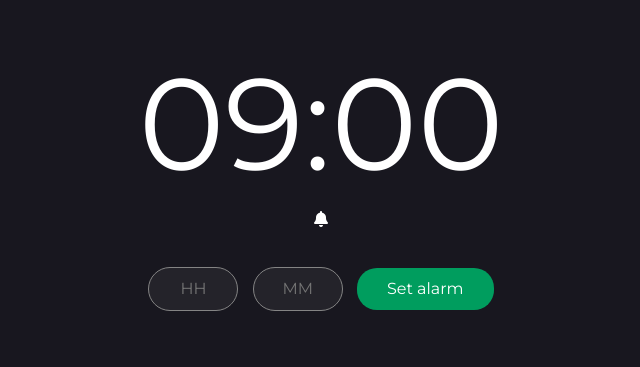
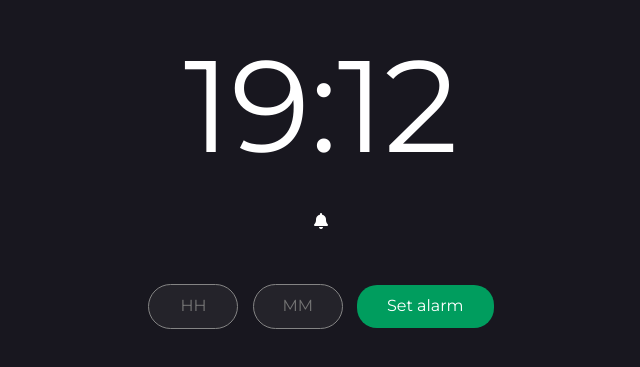
Before and after one commit to bernardoyewole/alarm, a plain HTML site: page index.html in a window 1280 px wide. Shown: the part 215-582 px from the top of the page, without its empty margins (319-959 px from the left). Drawn offline with Linux system fonts and the light colour scheme; files whose address does not match are found by name.

Commit message:
Time Now Working

```diff
--- /dev/null
+++ b/assets/script/app.js
@@ -0,0 +1,18 @@
+'use strict';
+
+import { onEvent, select, selectAll } from "./utils.js";
+
+const timeNow = select('.time-now');
+const alarmTime = select('.alarm-time');
+const hour = select('.hour');
+const minute = select('.minute');
+
+setInterval(setTime, 1000);
+
+function setTime() {
+    let today = new Date();
+    let hr = today.getHours();
+    let min = today.getMinutes();
+
+    timeNow.innerText = `${hr}:${min}`;
+}
--- a/style/index.css
+++ b/assets/style/index.css
@@ -31,12 +31,12 @@ main {
     font-size: 130px;
     color: #fff;
     line-height: 1;
-    padding-bottom: 20px;
+    margin-bottom: 30px;
 }
 
 .alarm i {
     color: #fff;
-    padding-bottom: 40px;
+    padding-bottom: 55px;
 }
 
 .alarm input {
@@ -66,3 +66,7 @@ main {
 .alarm button:hover {
     background-color: #009157;
 }
+
+.time-now {
+    height: 140px;
+}
--- a/index.html
+++ b/index.html
@@ -11,18 +11,18 @@
         <link rel="preconnect" href="https://fonts.gstatic.com" crossorigin>
         <link href="https://fonts.googleapis.com/css2?family=Montserrat:wght@300;400;500;600;700&display=swap" rel="stylesheet">
         <link rel="stylesheet" href="https://cdnjs.cloudflare.com/ajax/libs/font-awesome/6.4.2/css/all.min.css" integrity="sha512-z3gLpd7yknf1YoNbCzqRKc4qyor8gaKU1qmn+CShxbuBusANI9QpRohGBreCFkKxLhei6S9CQXFEbbKuqLg0DA==" crossorigin="anonymous" referrerpolicy="no-referrer" />
-        <link rel="stylesheet" href="./style/index.css">
+        <link rel="stylesheet" href="./assets/style/index.css">
         <script src="./assets/script/app.js" type="module"></script>
     </head>
     <body>
         <main>
             <div class="container alarm-container">
                 <section class="alarm">
-                    <h1>09:00</h1>
-                    <p><i class="fa-solid fa-bell"></i><span class="time-set"></span></p>
+                    <h1 class="time-now"></h1>
+                    <p><i class="fa-solid fa-bell"></i><span class="alarm-time"></span></p>
                     <form>
-                        <input type="text" placeholder="HH" minlength="1" maxlength="2">
-                        <input type="text" placeholder="MM" minlength="1" maxlength="2">
+                        <input type="text" class="hour" placeholder="HH" minlength="1" maxlength="2">
+                        <input type="text" class="minute" placeholder="MM" minlength="1" maxlength="2">
                         <button class="set-alarm">Set alarm</button>
                     </form>
                 </section>
--- a/script/app.js
+++ /dev/null
@@ -1,3 +0,0 @@
-'use strict';
-
-import { onEvent, select, selectAll } from "./utils.js";
```
Also changed, not shown: assets/script/utils.js (renamed from script/utils.js), assets/style/reset.css (renamed from style/reset.css).
